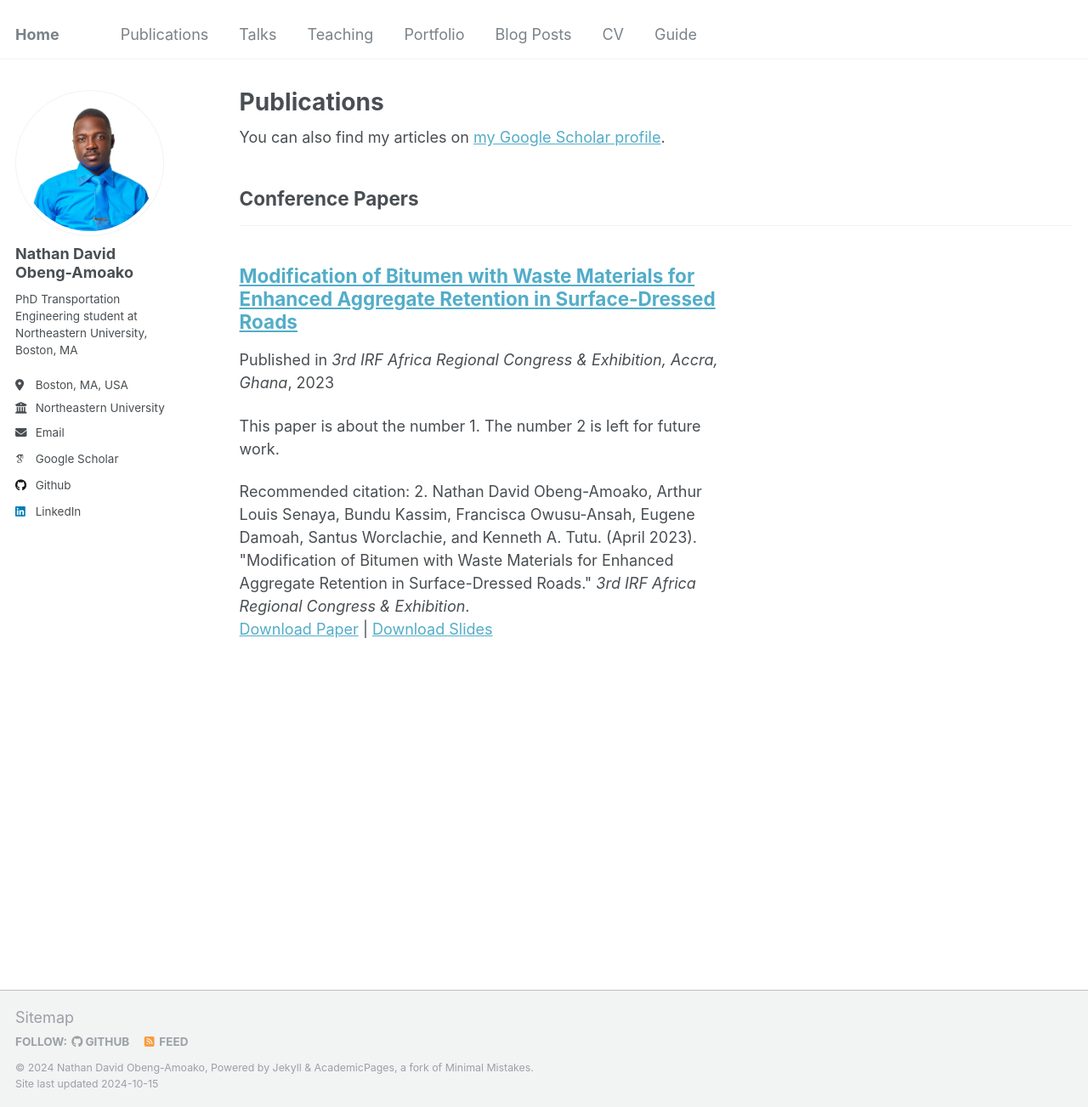
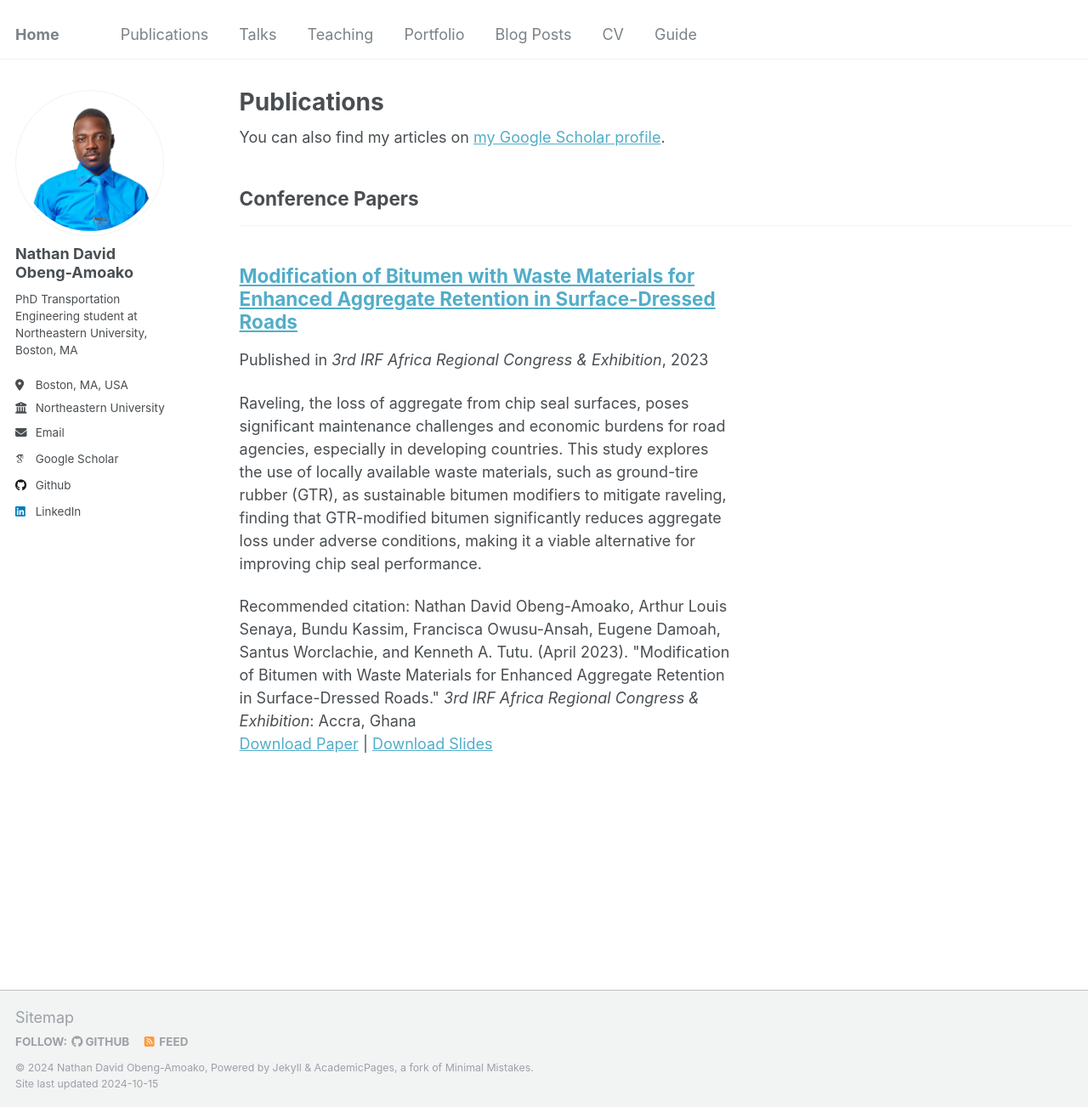
Before and after one commit to NatDave/natdave.github.io, a Jekyll site: the page built from _pages/publications.html, in a window 1280 px wide and 1303 px high. Shown: the whole window at 85% size. Built offline with Jekyll 4.4.1, drawn with Linux system fonts in a browser that asks for light colours; some web fonts are replaced.

Commit message:
Update 2023-04-25-bitumen-modification.md

```diff
--- a/_publications/2023-04-25-bitumen-modification.md
+++ b/_publications/2023-04-25-bitumen-modification.md
@@ -3,12 +3,12 @@ title: "Modification of Bitumen with Waste Materials for Enhanced Aggregate Rete
 collection: publications
 category: conferences
 permalink: /publication/bitumen-modification
-excerpt: 'This paper is about the number 1. The number 2 is left for future work.'
+excerpt: 'Raveling, the loss of aggregate from chip seal surfaces, poses significant maintenance challenges and economic burdens for road agencies, especially in developing countries. This study explores the use of locally available waste materials, such as ground-tire rubber (GTR), as sustainable bitumen modifiers to mitigate raveling, finding that GTR-modified bitumen significantly reduces aggregate loss under adverse conditions, making it a viable alternative for improving chip seal performance.'
 date: 2023-04-25
-venue: '3rd IRF Africa Regional Congress & Exhibition, Accra, Ghana'
+venue: '3rd IRF Africa Regional Congress & Exhibition'
 slidesurl: 'http://natdave.github.io/files/bitumen_modification_IRF_slides.pdf'
 paperurl: 'http://natdave.github.io/files/bitumen_modification_IRF_abstract.pdf'
-citation: '2.	Nathan David Obeng-Amoako, Arthur Louis Senaya, Bundu Kassim, Francisca Owusu-Ansah, Eugene Damoah, Santus Worclachie, and Kenneth A. Tutu. (April 2023). &quot;Modification of Bitumen with Waste Materials for Enhanced Aggregate Retention in Surface-Dressed Roads.&quot; <i>3rd IRF Africa Regional Congress & Exhibition</i>.'
+citation: 'Nathan David Obeng-Amoako, Arthur Louis Senaya, Bundu Kassim, Francisca Owusu-Ansah, Eugene Damoah, Santus Worclachie, and Kenneth A. Tutu. (April 2023). &quot;Modification of Bitumen with Waste Materials for Enhanced Aggregate Retention in Surface-Dressed Roads.&quot; <i>3rd IRF Africa Regional Congress & Exhibition</i>: Accra, Ghana'
 ---
 
 The contents above will be part of a list of publications, if the user clicks the link for the publication than the contents of section will be rendered as a full page, allowing you to provide more information about the paper for the reader. When publications are displayed as a single page, the contents of the above "citation" field will automatically be included below this section in a smaller font.
```
